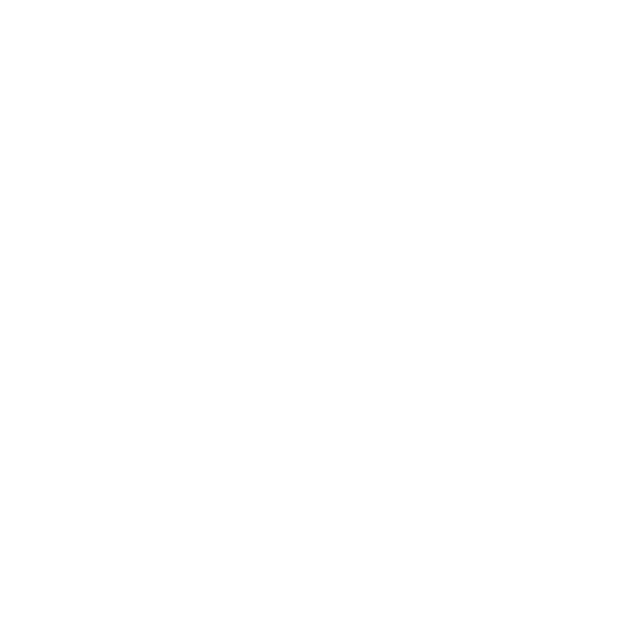
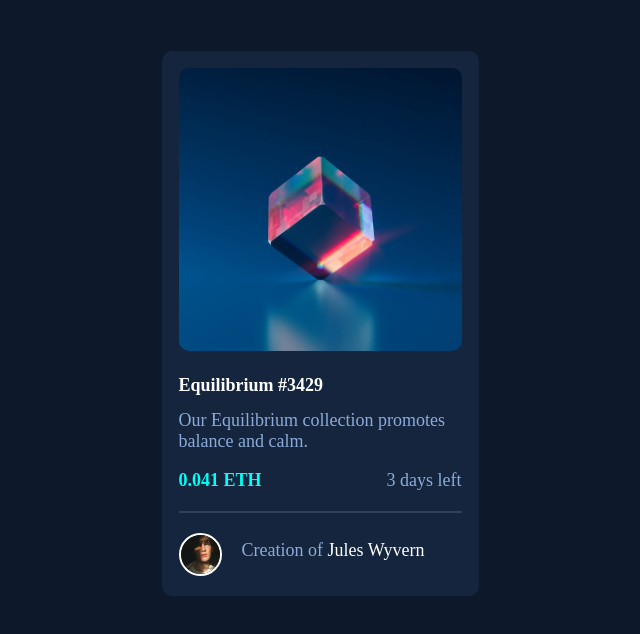
Before and after one commit to jaumecuadrada/202301-w2ch1-jaume-cuadrada-, a website built with Parcel: page src/index.html in a window 1280 px wide. Shown: the whole page, without its empty margins (320-960 px from the left). Built offline with nearby package versions, Linux system fonts and the light colour scheme; files whose address does not match are found by name.

Commit message:
Create and design card

```diff
--- a/package.json
+++ b/package.json
@@ -24,5 +24,8 @@
     "husky": "^8.0.0",
     "parcel": "^2.8.2",
     "rimraf": "^4.0.7"
+  },
+  "dependencies": {
+    "@fontsource/outfit": "^4.5.10"
   }
 }
--- a/src/index.html
+++ b/src/index.html
@@ -8,6 +8,23 @@
   <link rel="stylesheet" href="sass/style.scss">
   <link rel="shortcut icon" href="./images/nft.png" type="image/x-icon">
 </head>
+
+<body>
+  <div class="nft-card">
+    <img class="nft-card__image" src="/src/images/image-equilibrium.jpg" alt="nft" style="width:100%">
+    <h4 class="nft-card__title">Equilibrium #3429</h4>
+    <p class="nft-card__paragraph">Our Equilibrium collection promotes balance and calm.</p>
+    <div class="eth-container">
+      <span class="eth-container__import">0.041 ETH</span>
+      <span class="eth-container__counter">3 days left</span>
+    </div>
+    <div class="nft-card__line"></div>
+    <div class="bottom-container">
+      <img class="bottom-container__image" src="/src/images/image-avatar.png" alt="profile image">
+      <span class="bottom-container__text">Creation of <span class="white">Jules Wyvern</span></span>
+    </div>
+  </div>
 </body>
 
+
 </html>
--- /dev/null
+++ b/src/sass/colors.scss
@@ -0,0 +1,8 @@
+:root {
+  --main-color: hsl(215, 51%, 70%);
+  --secondary-color: hsl(178, 100%, 50%);
+  --main-bg-color: hsl(217, 54%, 11%);
+  --card-bg-color: hsl(216, 50%, 16%);
+  --line-color: hsl(215, 32%, 27%);
+  --white-color: hsl(0, 0%, 100%);
+}
--- /dev/null
+++ b/src/sass/fonts.scss
@@ -0,0 +1,12 @@
+@import url(/node_modules/@fontsource/outfit/300.css);
+@import url(/node_modules/@fontsource/outfit/400.css);
+@import url(/node_modules/@fontsource/outfit/600.css);
+
+:root {
+  --main-typography: "outfit", sans-seriff;
+}
+
+body {
+  font-size: 18px;
+  font-family: var(--main-typography);
+}
--- /dev/null
+++ b/src/sass/resets.scss
@@ -0,0 +1,10 @@
+*,
+:before,
+:after {
+  box-sizing: border-box;
+}
+
+body {
+  margin: 0;
+  padding: 16px;
+}
--- a/src/sass/style.scss
+++ b/src/sass/style.scss
@@ -0,0 +1,85 @@
+@import "/src/sass/colors.scss", "/src/sass/resets.scss", "/src/sass/fonts.scss";
+
+html {
+  background-color: var(--main-bg-color);
+  padding-top: 35px;
+}
+
+.nft-card {
+  display: flex;
+  flex-direction: column;
+  //justify-content: center;
+  height: 545px;
+  width: 317px;
+  background-color: var(--card-bg-color);
+  margin: 0 auto;
+  border-radius: 10px;
+  padding: 17px;
+
+  &__image {
+    height: 270;
+    width: 200;
+    border-radius: 10px;
+  }
+
+  &__title {
+    color: var(--white-color);
+    font-weight: 600;
+  }
+
+  &__paragraph {
+    color: var(--main-color);
+    font-weight: 300;
+    margin-top: -10px;
+  }
+
+  &__line {
+    background-color: var(--line-color);
+    height: 2px;
+    width: 100%;
+    margin-top: 20px;
+  }
+}
+
+.eth-container {
+  display: flex;
+  flex-direction: row;
+  align-items: center;
+  justify-content: space-between;
+  gap: 20px;
+
+  &__import {
+    color: var(--secondary-color);
+    font-weight: 600;
+  }
+
+  &__counter {
+    color: var(--main-color);
+    font-weight: 300;
+  }
+}
+
+.bottom-container {
+  display: flex;
+  flex-direction: row;
+  align-items: center;
+  gap: 20px;
+
+  &__image {
+    width: 43px;
+    height: 43px;
+    border-radius: 50%;
+    border: 2px solid white;
+    margin-top: 20px;
+  }
+
+  &__text {
+    margin-top: 12px;
+    color: var(--main-color);
+    font-weight: 300;
+  }
+}
+
+.white {
+  color: white;
+}
```
Also changed, not shown: 2 other files.
